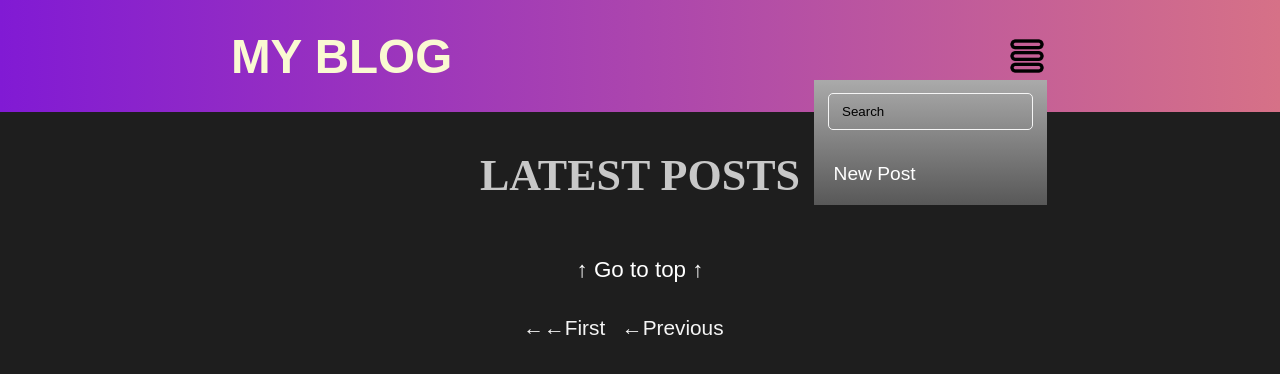
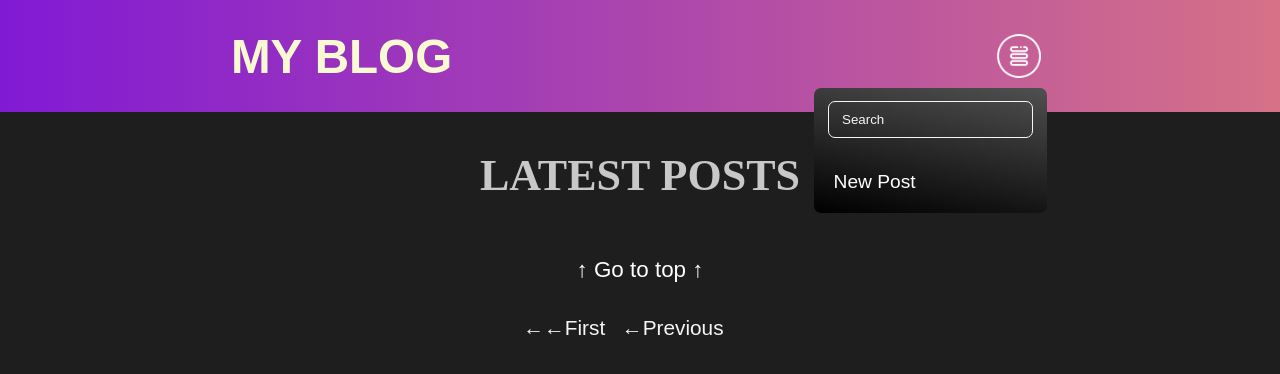
Before and after one commit to eliyav/blog, a React app: page /posts/1 in a window 1280 px wide. Both pictures are taken after a click on the element 1026 px from the left and 57 px from the top of the page. Shown: the top 374 px of the page. Built offline with nearby package versions, Linux system fonts and the light colour scheme.

Commit message:
style: changed menu styling

```diff
--- a/src/components/editor.tsx
+++ b/src/components/editor.tsx
@@ -1,7 +1,7 @@
 //@ts-nocheck
 import "../styles/editor.css";
 import React, { useEffect, useRef } from "react";
-import EditorJS, { OutputData, ToolConstructable } from "@editorjs/editorjs";
+import EditorJS, { ToolConstructable } from "@editorjs/editorjs";
 import Header from "@editorjs/header";
 import Image from "@editorjs/image";
 import Quote from "@editorjs/quote";
--- a/src/components/header.tsx
+++ b/src/components/header.tsx
@@ -1,7 +1,7 @@
 import React, { useRef, useState } from "react";
 import { Link } from "react-router-dom";
 import "../styles/header.css";
-import menuIcon from "../icons/menu-icon.png";
+import menuIcon from "../icons/menu.png";
 import { Menu } from "./menu";
 
 export interface HeaderItems {
--- a/src/components/post.tsx
+++ b/src/components/post.tsx
@@ -21,7 +21,6 @@ export const Post: React.VFC<{
       <p className="post-date">
         <img className="post-calendar-icon" src={calendarIcon}></img>
         <span>{dateString}</span>
-        <img className="post-clock-icon" src={clockIcon}></img>
         <span className="post-date-history">{daysPassed}</span>
       </p>
       <h1 className="post-title">
--- a/src/helpers/dates.ts
+++ b/src/helpers/dates.ts
@@ -12,9 +12,9 @@ export const getDates = (createdDate: number) => {
     const d2 = new Date(createdDate);
     const timep = d.getTime() - d2.getTime();
     const days = Math.floor(timep / 8.64e7);
-    if (days === 0) return "posted today";
-    else if (days === 1) return `${days} day ago`;
-    else return `${days} days ago`;
+    if (days === 0) return "-posted today";
+    else if (days === 1) return `-${days} day ago`;
+    else return `-${days} days ago`;
   }
 
   return { dateString, daysPassed };
--- a/src/styles/header.css
+++ b/src/styles/header.css
@@ -44,18 +44,24 @@
   background-color: transparent;
   border: 1px solid whitesmoke;
   border-radius: 5px;
+  color: whitesmoke;
+  border-radius: 7px;
 }
 
 .header-search::placeholder {
-  color: black;
+  color: whitesmoke;
 }
 
 .header-search:focus {
-  background-color: rgba(245, 245, 245, 0.26);
+  background-color: rgba(240, 240, 240, 0.26);
 }
 
 .header-search:focus::placeholder {
-  color: black;
+  color: whitesmoke;
+}
+
+.header-search::selection {
+  color: darkgray;
 }
 
 .menu-button {
@@ -67,8 +73,8 @@
 }
 
 .menu-img {
-  object-fit: contain;
-  width: 2.5em;
+  object-fit: cover;
+  width: 3.5em;
 }
 
 .menu-button:hover > .menu-img {
@@ -78,5 +84,6 @@
 .menu {
   position: absolute;
   right: 0;
-  background: linear-gradient(0deg, rgb(88, 88, 88), rgb(170, 170, 170));
+  background: linear-gradient(10deg, black, rgb(80, 80, 80));
+  border-radius: 7px;
 }
--- a/src/styles/posts.css
+++ b/src/styles/posts.css
@@ -49,6 +49,7 @@
 .post-date-history {
   font-size: 0.75em;
   color: rgb(225, 225, 225);
+  padding-left: 0.5em;
 }
 
 .post-calendar-icon {
```
Also changed, not shown: src/icons/menu.png (added).
